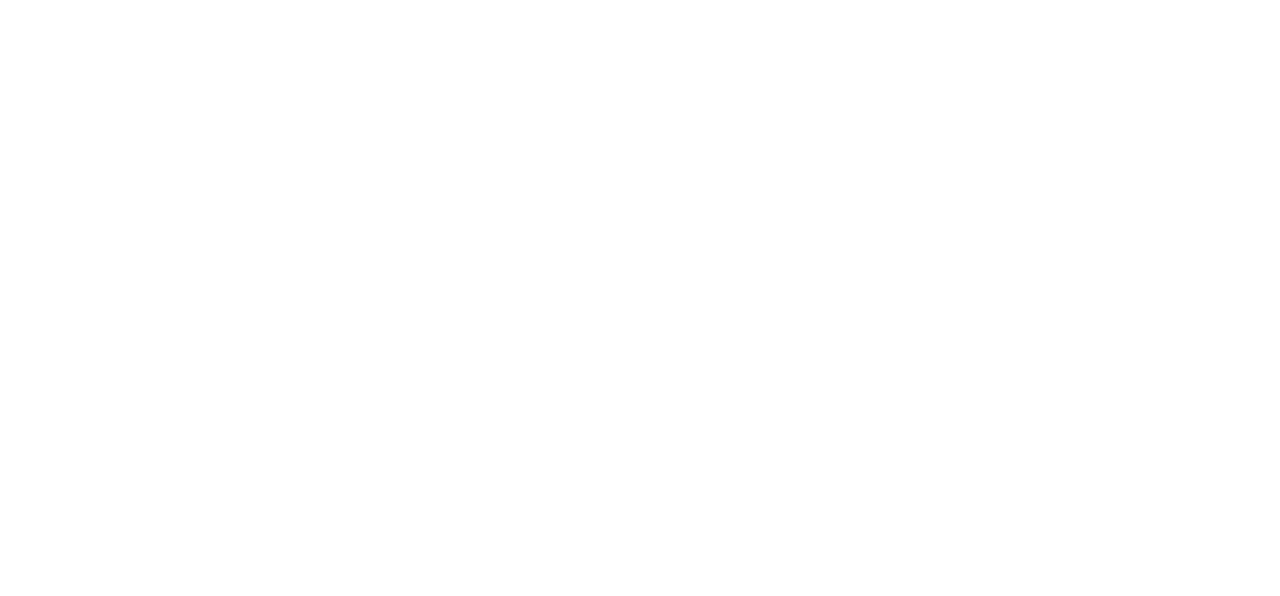
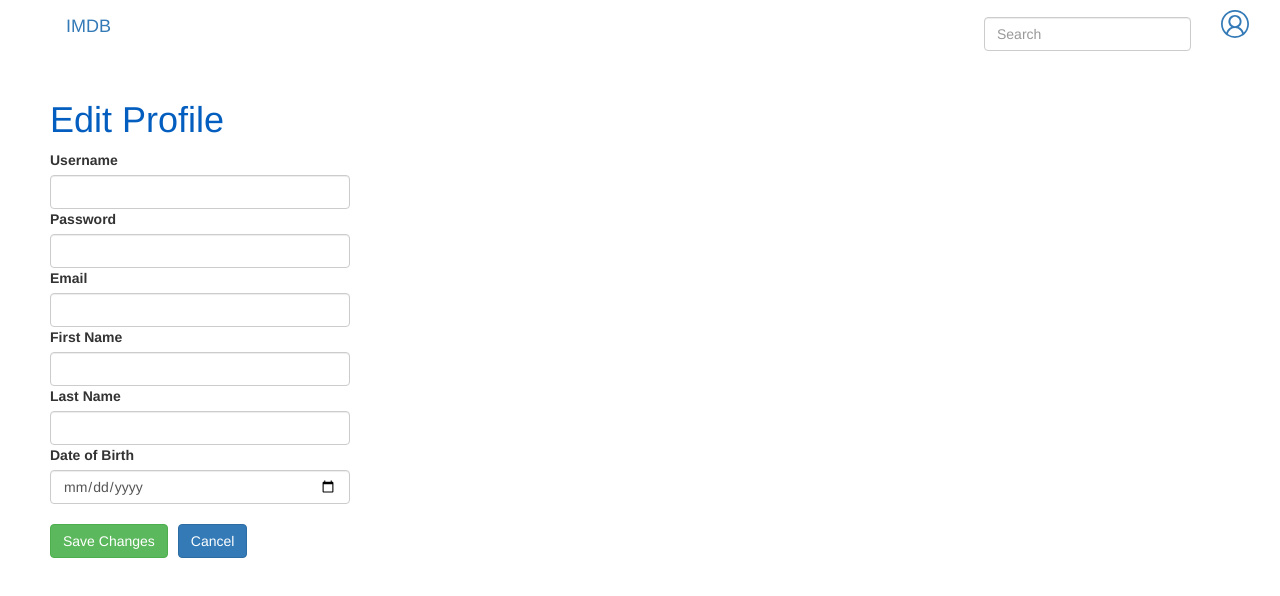
Before and after one commit to Ronny26/imdb-web-app, a React (Create React App) app: page /edit in a window 1280 px wide. Before the commit this address had no page. Shown: the top 596 px of the page. Built offline with nearby package versions, Linux system fonts and the light colour scheme.

Commit message:
edit screen changes

```diff
--- a/src/App.js
+++ b/src/App.js
@@ -4,6 +4,7 @@
 import Signin from "./components/users/signin";
 import Signup from "./components/users/signup";
 import Profile from "./components/users/profile";
+import Edit from "./components/users/edit";
 function App() {
   return(
     <Router>
@@ -13,6 +14,7 @@
         <Route path="/signin" element={<Signin />} />
         <Route path="/signup" element={<Signup />} />
         <Route path="/profile" element={<Profile />}/>
+        <Route path="/edit" element={<Edit/>} />
       </Routes>
     </div>
     </Router>
--- a/src/components/TopBar/index.js
+++ b/src/components/TopBar/index.js
@@ -40,9 +40,9 @@
             <span class="icon-bar"></span>
             <span class="icon-bar"></span>
           </button>
-          <a class="navbar-brand" href="#">
+          <Link class="navbar-brand" to="/">
             IMDB
-          </a>
+          </Link>
         </div>
 
         <div class="collapse navbar-collapse" id="bs-example-navbar-collapse-1">
--- /dev/null
+++ b/src/components/users/edit.js
@@ -0,0 +1,152 @@
+import React, { useState, useEffect } from "react";
+import { useAuth } from "../users/authenticateUser";
+import * as client from "./client";
+import { Link, useNavigate } from "react-router-dom";
+import TopBar from "../TopBar";
+
+function Edit() {
+  const { currentUser } = useAuth();
+  const [editedUser, setEditedUser] = useState({});
+  const navigate = useNavigate();
+
+  useEffect(() => {
+    const fetchUserDetails = async () => {
+      try {
+        const user = await client.findUserById(currentUser._id);
+        user.dob = user.dob;
+        console.log(user.dob);
+        setEditedUser(user);
+      } catch (error) {
+        console.error("Error fetching user details", error);
+      }
+    };
+
+    if (currentUser) {
+      fetchUserDetails();
+    }
+  }, [currentUser]);
+
+  const handleInputChange = (e) => {
+    console.log("Input Change", e.target.name, e.target.value);
+    const { name, value } = e.target;
+    if (name === "dob") {
+        setEditedUser((prevUser) => ({
+          ...prevUser,
+          [name]: new Date(value).toISOString(),
+        }));
+      }
+    else{
+        setEditedUser((prevUser) => ({
+            ...prevUser,
+            [name]: value,
+          }));
+    }
+
+  };
+
+  const handleCancel = (e) => {
+    navigate("/");
+  };
+
+  const handleSaveChanges = async () => {
+    console.log("Save Changes", editedUser);
+    try {
+        editedUser.dob = editedUser.dob ? new Date(editedUser.dob) : null;
+        await client.updateUser(editedUser);
+        navigate("/profile");
+    } catch (error) {
+        console.error("Error updating user details", error);
+    }
+  };
+
+    return (
+    <div style={{marginLeft: 50}}>
+        <TopBar/>
+        <h1 className="profile-header">Edit Profile</h1>
+            <label for="username" className="form-label">
+            Username
+            </label>
+            <input
+            style={{width: 300}}
+            type="text"
+            className="form-control"
+            id="username"
+            name="username"
+            value={editedUser.username || ""}
+            onChange={handleInputChange}
+            />
+            <label htmlFor="email" className="form-label">
+                Password
+            </label>
+            <input
+                style={{width: 300}}
+                type="text"
+                className="form-control"
+                id="email"
+                name="email"
+                value={editedUser.password || ""}
+                onChange={handleInputChange}
+            />
+            <label htmlFor="email" className="form-label">
+                Email
+            </label>
+            <input
+                style={{width: 300}}
+                type="email"
+                className="form-control"
+                id="email"
+                name="email"
+                value={editedUser.email || ""}
+                onChange={handleInputChange}
+            />
+            <label htmlFor="firstName" className="form-label">
+                First Name
+            </label>
+            <input
+                style={{width: 300}}
+                type="text"
+                className="form-control"
+                id="firstName"
+                name="firstName"
+                value={editedUser.firstName || ""}
+                onChange={handleInputChange}
+            />
+            <label htmlFor="lastName" className="form-label">
+                Last Name
+            </label>
+            <input
+                style={{width: 300}}
+                type="text"
+                className="form-control"
+                id="lastName"
+                name="lastName"
+                value={editedUser.lastName || ""}
+                onChange={handleInputChange}
+            />
+
+            <label htmlFor="dob" className="form-label">
+                Date of Birth
+            </label>
+            <input
+                style={{width: 300}}
+                type="date"
+                className="form-control"
+                id="dob"
+                name="dob"
+                value={editedUser.dob ? new Date(editedUser.dob).toISOString().split('T')[0] : ""}
+                onChange={handleInputChange}
+            />
+        <br/>
+        <button
+          type="button"
+          className="btn btn-success mt-3 !important"
+          onClick={handleSaveChanges}>
+          Save Changes
+        </button>
+        <button style={{marginLeft:10}} onClick={handleCancel} className="btn btn-primary ms-2">
+          Cancel
+        </button>
+    </div>);
+}
+
+export default Edit;
--- a/src/components/users/index.css
+++ b/src/components/users/index.css
@@ -5,6 +5,26 @@
     height: 100vh;
 }
 
+.profile-container {
+    width: 500px;
+    padding: 30px;
+    background-color: #fff;
+    border: 1px solid #ccc;
+    border-radius: 8px;
+    margin-left: 450px;
+    margin-top: 150px;
+    box-shadow: 0 0 10px rgba(0, 0, 0, 0.1);
+    text-align: center;
+}
+
+.profile-header {
+    color: #035ebf;
+}
+
+.edit-container input{
+    margin-left: 100px;
+    width: 300px;
+}
 .signin-box {
     width: 300px;
     padding: 30px;
--- a/src/components/users/profile.js
+++ b/src/components/users/profile.js
@@ -1,6 +1,54 @@
+import React, { useEffect, useState } from "react";
+import { useAuth } from "../users/authenticateUser";
+import * as client from "./client";
+import { Link } from "react-router-dom";
+import 'bootstrap/dist/css/bootstrap.min.css';
+import TopBar from "../TopBar";
 function Profile() {
-    return(
-        <h1>profile</h1>
+    const { currentUser } = useAuth();
+    const [userDetails, setUserDetails] = useState(null);
+
+    useEffect(() => {
+        const fetchUserDetails = async () => {
+        try {
+            const user = await client.findUserById(currentUser._id);
+            setUserDetails(user);
+        } catch (error) {
+            console.error("Error fetching user details", error);
+        }
+        };
+
+        if (currentUser) {
+          fetchUserDetails();
+        }
+    }, [currentUser]);
+
+    useEffect(() => {
+        console.log("userDetails.dob:", userDetails ? userDetails.dob : null);
+    }, [userDetails]);
+    return (
+        <div>
+            <TopBar/>
+             <div className="profile-container mt-5">
+      {userDetails ? (
+        <div>
+          <div>
+            <h1 className="profile-header">Welcome, {userDetails.username}!</h1>
+            <p>Email: {userDetails.email}</p>
+            <p>First Name: {userDetails.firstName}</p>
+            <p>Last Name: {userDetails.lastName}</p>
+            <p>Date of Birth: {userDetails.dob ? new Date(userDetails.dob).toLocaleDateString('en-US', { timeZone: 'UTC' }) : ""}</p>
+            <Link to="/edit" className="btn btn-primary me-2 fs-1">
+              Edit
+            </Link>
+          </div>
+        </div>
+      ) : (
+        <Link to="/signin"></Link>
+      )}
+    </div>
+        </div>
+
     );
 }
 export default Profile;
--- a/src/components/users/signup.js
+++ b/src/components/users/signup.js
@@ -102,8 +102,11 @@
                 type="date"
                 className="form-control"
                 value={credentials.dob}
-                onChange={(e) =>
-                    setCredentials({ ...credentials, dob: e.target.value })
+                onChange={(e) => {
+                    const datePart = e.target.value.split("T")[0];
+                    setCredentials({ ...credentials, dob: datePart })
+                }
+
                 }/>
             </div>
         </div>
--- a/src/index.css
+++ b/src/index.css
@@ -11,3 +11,7 @@
   font-family: source-code-pro, Menlo, Monaco, Consolas, 'Courier New',
     monospace;
 }
+
+body {
+  color: aqua;
+}
```
